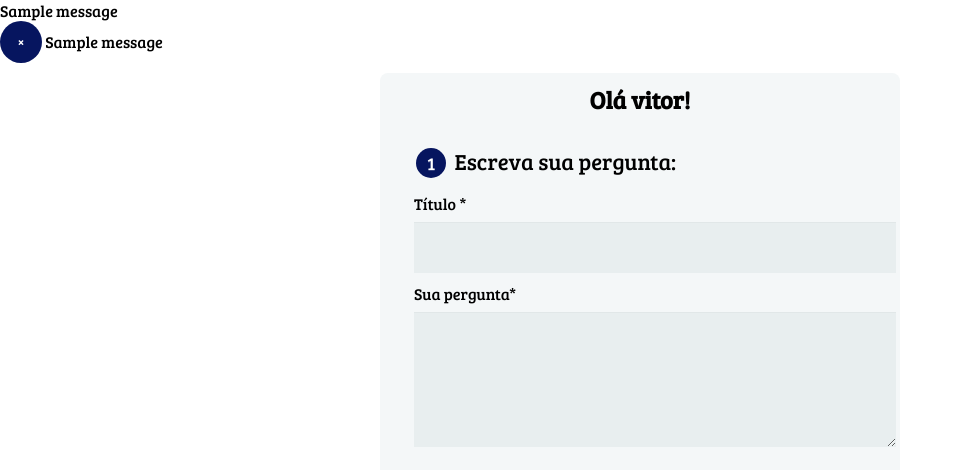
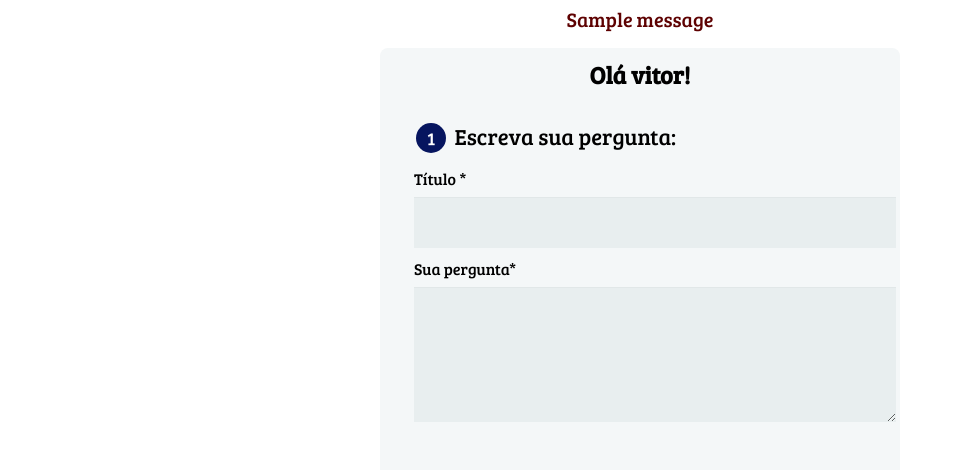
Before and after one commit to luizebaldoni/EstudaVagao, a Django app: page /create_post in a window 1280 px wide. Shown: the part 150-620 px from the top of the page, without its empty margins (0-959 px from the left). Run offline with Django 4.2, Linux system fonts and the light colour scheme; a user stored in the database is signed in; tables that the repository leaves empty hold one stand-in row (values such as "Sample post"); one stand-in notice (Sample message) is shown; parts of the project's set-up code (start-up, migrations or seed data) failed here and were passed over; some libraries are stand-ins or nearby versions.

Commit message:
alteração de duplicação de mensagem

```diff
--- a/static/base.css
+++ b/static/base.css
@@ -633,3 +633,10 @@ h4{
 #comment-area{
   text-align: center;
 }
+.mensagem{
+  text-align: center;
+  margin-top: 5px;
+  margin-bottom: 5px;
+  color: #5e0101;
+  font-size: 20px;
+}
--- a/templates/base.html
+++ b/templates/base.html
@@ -70,7 +70,7 @@
     </header>
     {% if messages %}
         {% for message in messages %}
-            <div> {{message}} </div>
+            <div class='mensagem'> {{message}} </div>
         {% endfor %}
     {% endif %}
     {% block content %}
--- a/templates/messages.html
+++ b/templates/messages.html
@@ -1,10 +1,6 @@
 {% for message in messages %}
 <div class="container-fluid p-0">
   <div class="alert {{ message.tags }} alert-dismissible" role="alert" >
-    <button type="button" class="close" data-dismiss="alert" aria-label="Close">
-      <span aria-hidden="true">×</span>
-    </button>
-    {{ message }}
   </div>
 </div>
 {% endfor %}
```
Also changed, not shown: db.sqlite3.
